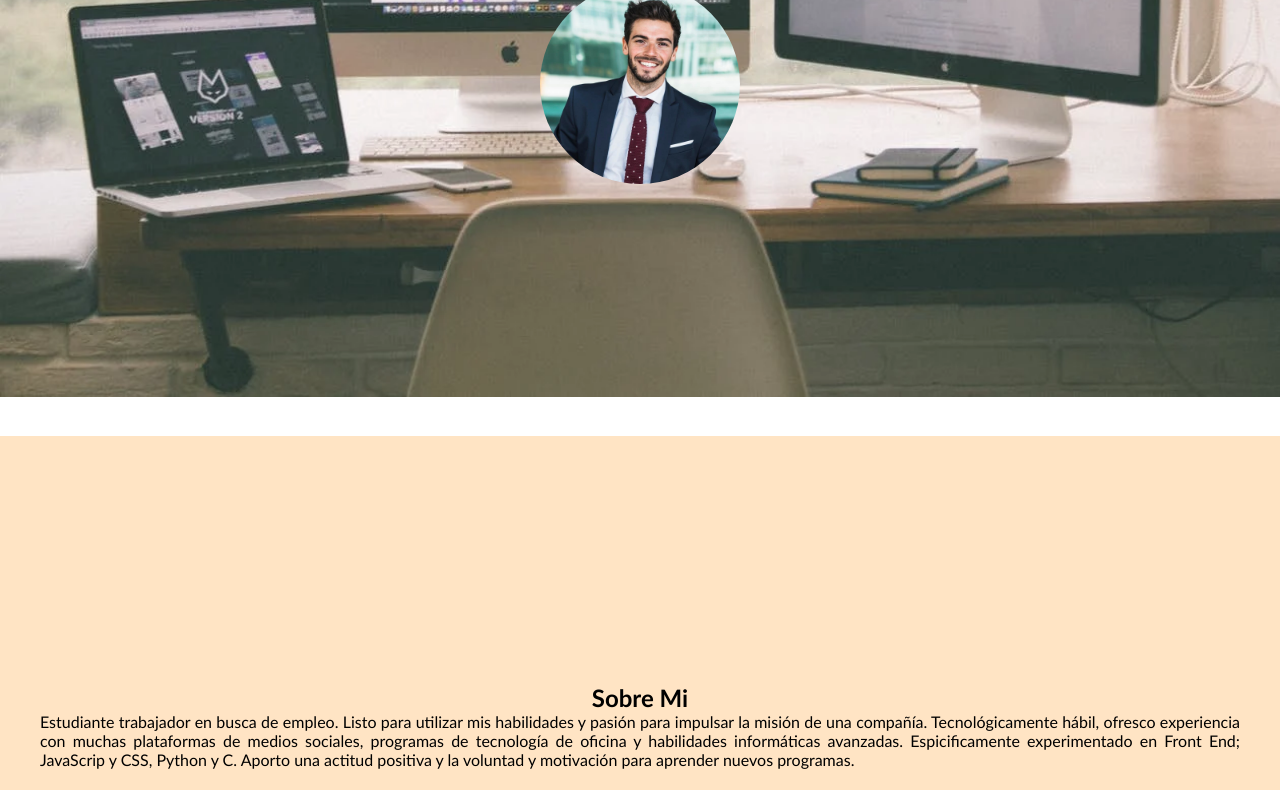
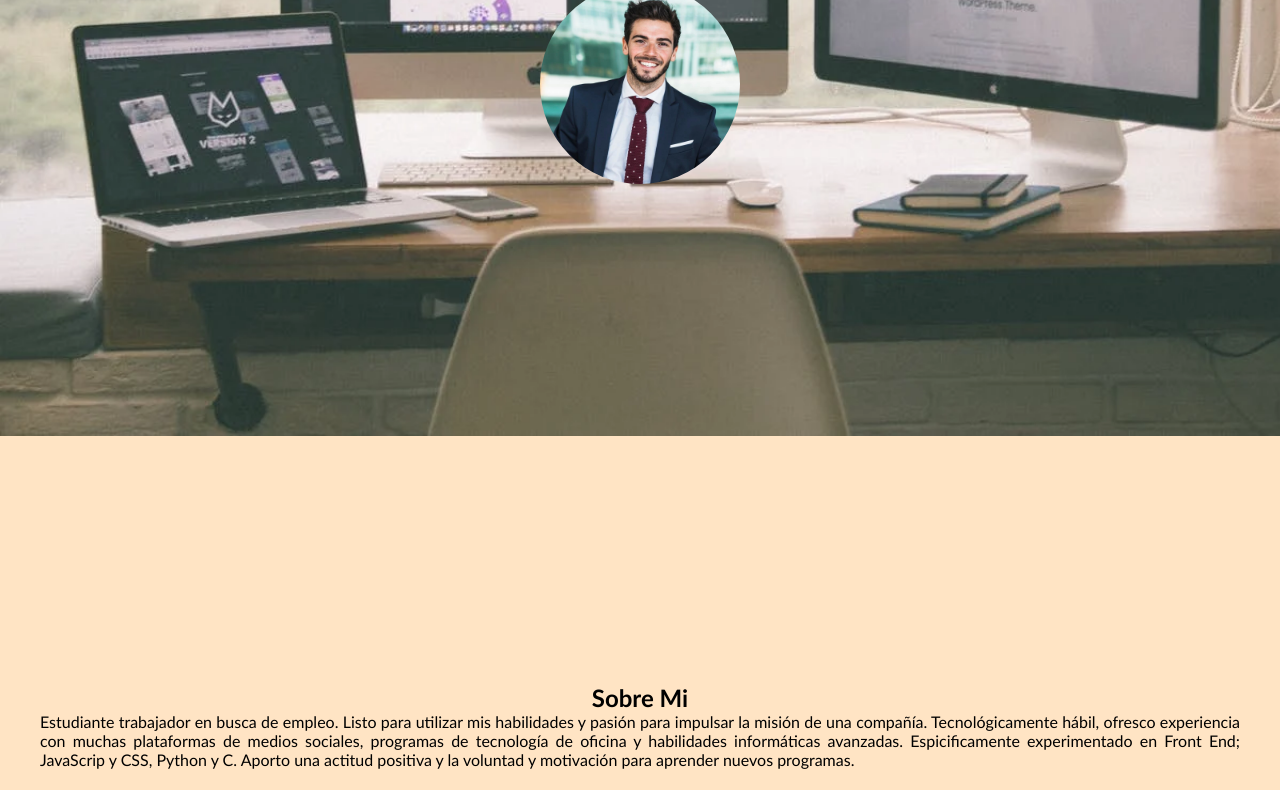
Before and after one commit to JulianMirandaR/JulianMirandaR.github.io, a plain HTML site: page index.html in a window 1280 px wide. Shown: the part 403-1193 px from the top of the page. Drawn offline with Linux system fonts and the light colour scheme.

Commit message:
Update estilos.css

```diff
--- a/estilos.css
+++ b/estilos.css
@@ -24,8 +24,7 @@ nav ul li a:hover,nav ul li a:active{
 section#principal{
     background-image: url(/fondo1.webp);
     background-repeat:no-repeat;
-    background-size: 100%;
-    background-attachment:scroll;
+    background-size: cover;
     display: flex;
     flex-direction: column;/*uno debajo del otro*/
     justify-content: center;
```
